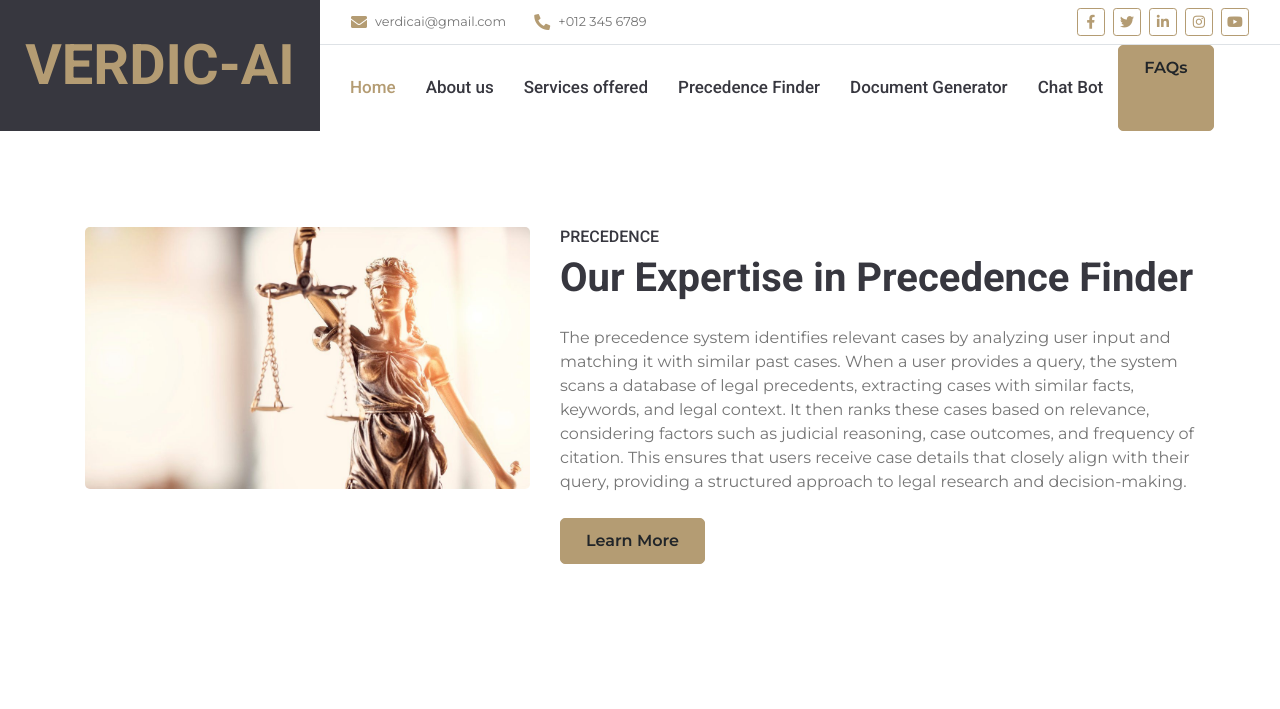
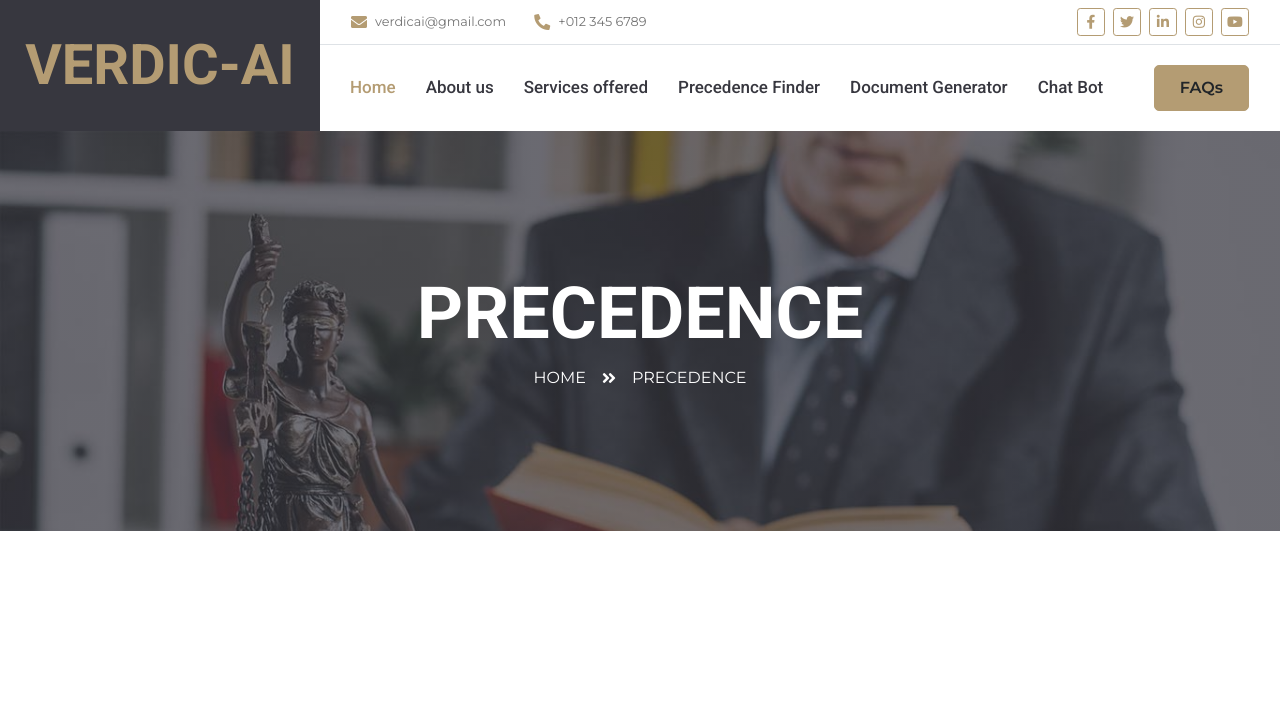
Before and after one commit to GTR-R34-Skyline/Verdic-AI, a Flask app: page /precedence in a window 1280 px wide. Shown: the top 709 px of the page. Run offline with Flask 3, Linux system fonts and the light colour scheme; some libraries are stand-ins or nearby versions.

Commit message:
Update precedence.html
make it more little bit functional

```diff
--- a/templates/precedence.html
+++ b/templates/precedence.html
@@ -23,7 +23,7 @@
     <link href="lib/tempusdominus/css/tempusdominus-bootstrap-4.min.css" rel="stylesheet" />
 
     <!-- Customized Bootstrap Stylesheet -->
-    <link href="{{ url_for('static', filename='css/style.css') }}" rel="stylesheet">
+    <link href="{{ url_for('static', filename='css/style.css') }}" rel="stylesheet">
 
 
 </head>
@@ -33,7 +33,7 @@
     <div class="container-fluid">
         <div class="row">
             <div class="col-lg-3 bg-secondary d-none d-lg-block">
-                <a href="index.html" class="navbar-brand w-100 h-100 m-0 p-0 d-flex align-items-center justify-content-center">
+                <a href="{{ url_for('home') }}" class="navbar-brand w-100 h-100 m-0 p-0 d-flex align-items-center justify-content-center">
                     <h1 class="m-0 display-4 text-primary text-uppercase">Verdic-AI</h1>
                 </a>
             </div>
@@ -70,7 +70,7 @@
                     </div>
                 </div>
                 <nav class="navbar navbar-expand-lg bg-white navbar-light p-0">
-                    <a href="index.html" class="navbar-brand d-block d-lg-none">
+                    <a href="{{ url_for('home') }}" class="navbar-brand d-block d-lg-none">
                         <h1 class="m-0 display-4 text-primary text-uppercase">Justice</h1>
                     </a>
                     <button type="button" class="navbar-toggler" data-toggle="collapse" data-target="#navbarCollapse">
@@ -78,22 +78,35 @@
                     </button>
                     <div class="collapse navbar-collapse justify-content-between" id="navbarCollapse">
                         <div class="navbar-nav mr-auto py-0">
-                            <div class="navbar-nav mr-auto py-0">
-                                <a href="{{ url_for('home') }}" class="nav-item nav-link active">Home</a>
-                                <a href="{{ url_for('about') }}" class="nav-item nav-link">About us </a>
-                                <a href="{{ url_for('service') }}" class="nav-item nav-link">Services offered</a>
-                                <a href="{{ url_for('precedence') }}" class="nav-item nav-link">Precedence Finder</a>
-                                <a href="{{ url_for('document') }}" class="nav-item nav-link">Document Generator</a>
-                                <a href="{{ url_for('chat') }}" class="nav-item nav-link">Chat Bot</a>
-                            </div>
+                            <a href="{{ url_for('home') }}" class="nav-item nav-link active">Home</a>
+                            <a href="{{ url_for('about') }}" class="nav-item nav-link">About us </a>
+                            <a href="{{ url_for('service') }}" class="nav-item nav-link">Services offered</a>
+                            <a href="{{ url_for('precedence') }}" class="nav-item nav-link">Precedence Finder</a>
+                            <a href="{{ url_for('document') }}" class="nav-item nav-link">Document Generator</a>
+                            <a href="{{ url_for('chat') }}" class="nav-item nav-link">Chat Bot</a>
+                        </div>
                         <a href="" class="btn btn-primary mr-3 d-none d-lg-block">FAQs</a>
                     </div>
-                </nav>
+                 </nav>
             </div>
         </div>
     </div>
     <!-- Header End -->
 
+    <!-- Page Header Start -->
+    <div class="container-fluid bg-page-header" style="margin-bottom: 90px;">
+        <div class="container">
+            <div class="d-flex flex-column align-items-center justify-content-center" style="min-height: 400px">
+                <h3 class="display-3 text-white text-uppercase">Precedence</h3>
+                <div class="d-inline-flex text-white">
+                    <p class="m-0 text-uppercase"><a class="text-white" href="{{ url_for('home') }}">Home</a></p>
+                    <i class="fa fa-angle-double-right pt-1 px-3"></i>
+                    <p class="m-0 text-uppercase">Precedence</p>
+                </div>
+            </div>
+        </div>
+    </div>
+    <!-- Page Header End -->
 
     <!-- About Start -->
     <div class="container-fluid py-5">
@@ -163,7 +176,7 @@
         </div>
         <div class="row pt-5">
             <div class="col-lg-3 col-md-6 mb-5">
-                <a href="index.html" class="navbar-brand">
+                <a href="{{ url_for('home') }}" class="navbar-brand">
                     <h1 class="m-0 mt-n2 display-4 text-primary text-uppercase">Verdic-AI</h1>
                 </a>
                 <p>Justice Delayed is Justice Denied</p>
```
